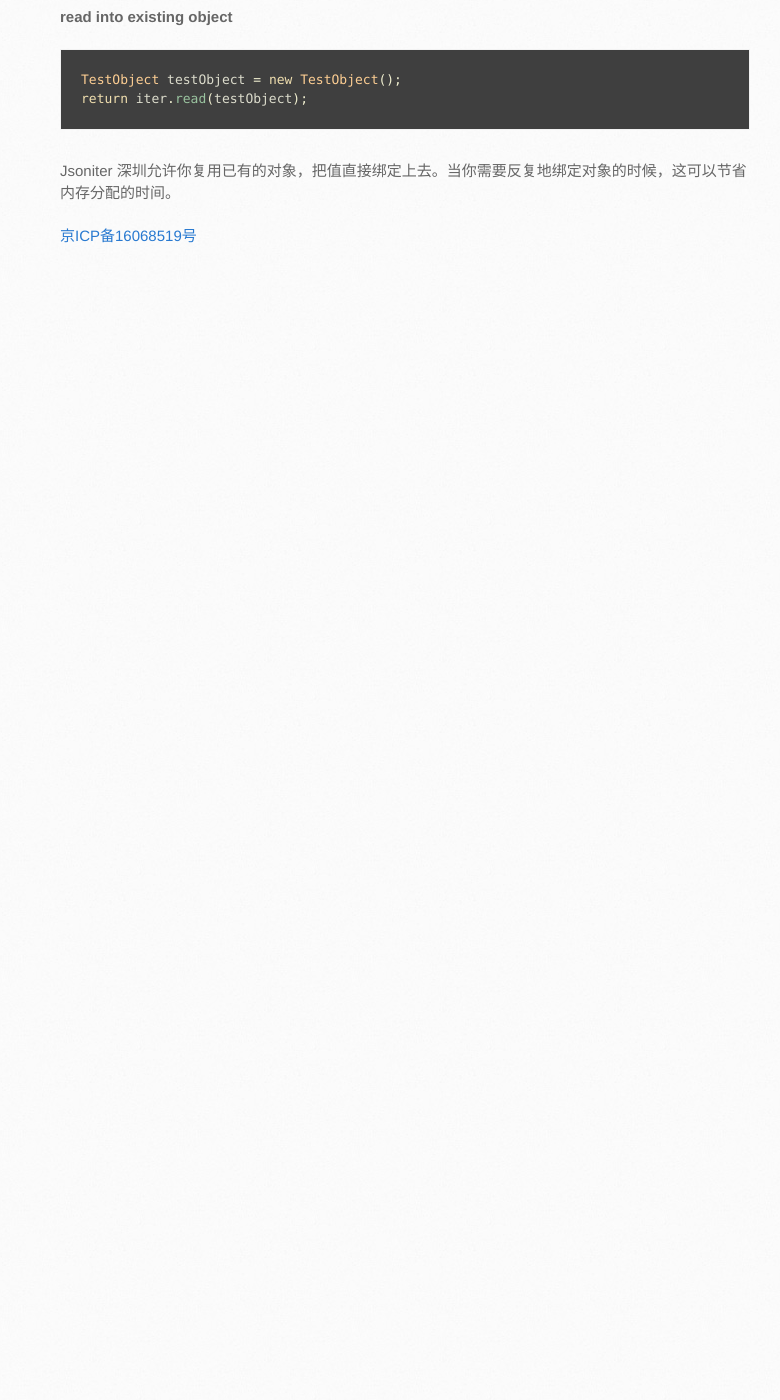
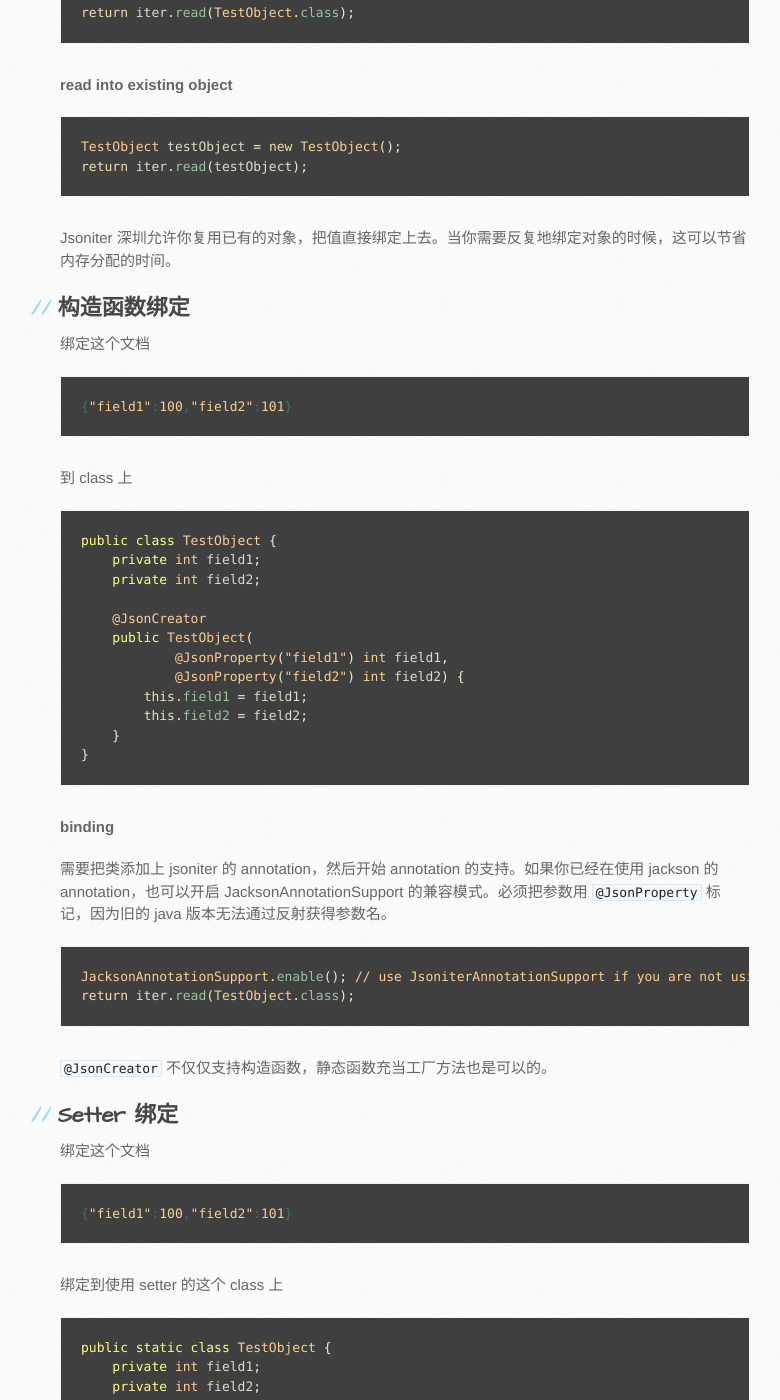
Before and after one commit to json-iterator/json-iterator.github.io, a Jekyll site: the page built from java-features.cn.md, in a window 1280 px wide and 1400 px high, scrolled down 6777 px. Shown: the whole window, without its empty margins (110-890 px from the left). Built offline with Jekyll 4.4.1, drawn with Linux system fonts in a browser that asks for light colours; comment, search, counter and statistics services are not loaded; before the commit the page ends 7067 px from its top, so only the background shows below that; some of the changed text lies outside the part shown.

Commit message:
Update java-features.cn.md

````diff
--- a/java-features.cn.md
+++ b/java-features.cn.md
@@ -291,3 +291,112 @@
 ```
 
 Jsoniter 深圳允许你复用已有的对象，把值直接绑定上去。当你需要反复地绑定对象的时候，这可以节省内存分配的时间。
+
+## 构造函数绑定
+
+绑定这个文档
+
+```json
+{"field1":100,"field2":101}
+```
+
+到 class 上
+
+```java
+public class TestObject {
+    private int field1;
+    private int field2;
+
+    @JsonCreator
+    public TestObject(
+            @JsonProperty("field1") int field1,
+            @JsonProperty("field2") int field2) {
+        this.field1 = field1;
+        this.field2 = field2;
+    }
+}
+```
+
+**binding**
+
+需要把类添加上 jsoniter 的 annotation，然后开始 annotation 的支持。如果你已经在使用 jackson 的 annotation，也可以开启 JacksonAnnotationSupport 的兼容模式。必须把参数用 `@JsonProperty` 标记，因为旧的 java 版本无法通过反射获得参数名。
+
+```java
+JacksonAnnotationSupport.enable(); // use JsoniterAnnotationSupport if you are not using Jackson
+return iter.read(TestObject.class);
+```
+
+`@JsonCreator` 不仅仅支持构造函数，静态函数充当工厂方法也是可以的。
+
+## Setter 绑定
+
+绑定这个文档
+
+```json
+{"field1":100,"field2":101}
+```
+
+绑定到使用 setter 的这个 class 上
+
+```java
+public static class TestObject {
+    private int field1;
+    private int field2;
+
+    public void setField1(int field1) {
+        this.field1 = field1;
+    }
+
+    public void setField2(int field2) {
+        this.field2 = field2;
+    }
+}
+```
+
+这个写法是自动支持的。甚至如果 setter 有多个参数也是可以的（严格意义上来说，这就不是setter了），但是需要 annotation 的支持。
+
+```java
+public static class TestObject {
+    private int field1;
+    private int field2;
+
+    @JsonWrapper
+    public void initialize(
+            @JsonProperty("field1") int field1,
+            @JsonProperty("field2") int field2) {
+        this.field1 = field1;
+        this.field2 = field2;
+    }
+}
+```
+
+```java
+JsoniterAnnotationSupport.enable();
+return iter.read(TestObject.class);
+```
+
+## 私有成员绑定
+
+绑定这个文档
+
+```json
+{"field1":100,"field2":101}
+```
+
+到这个类上
+
+```java
+public class TestObject {
+    private int field1;
+    private int field2;
+}
+```
+
+**reflection**
+
+只有反射模式才支持私有成员的绑定。注意当使用反射的时候，无需标记 `@JsonProperty`，所有字段默认都会被序列化和反序列化，除非使用 `@JsonIgnore` 排除掉。
+
+```java
+JsoniterSpi.registerTypeDecoder(TestObject.class, ReflectionDecoderFactory.create(TestObject.class));
+return iter.read(TestObject.class);
+```
````
